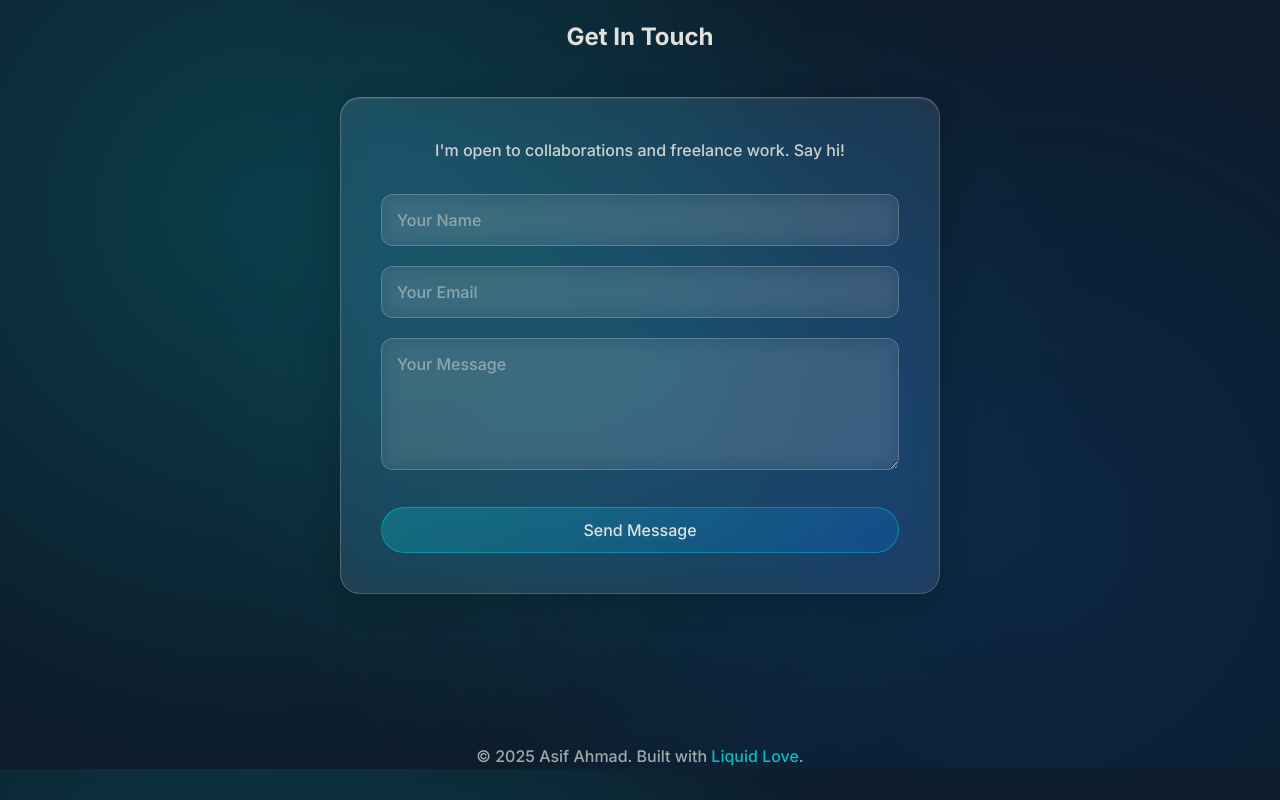
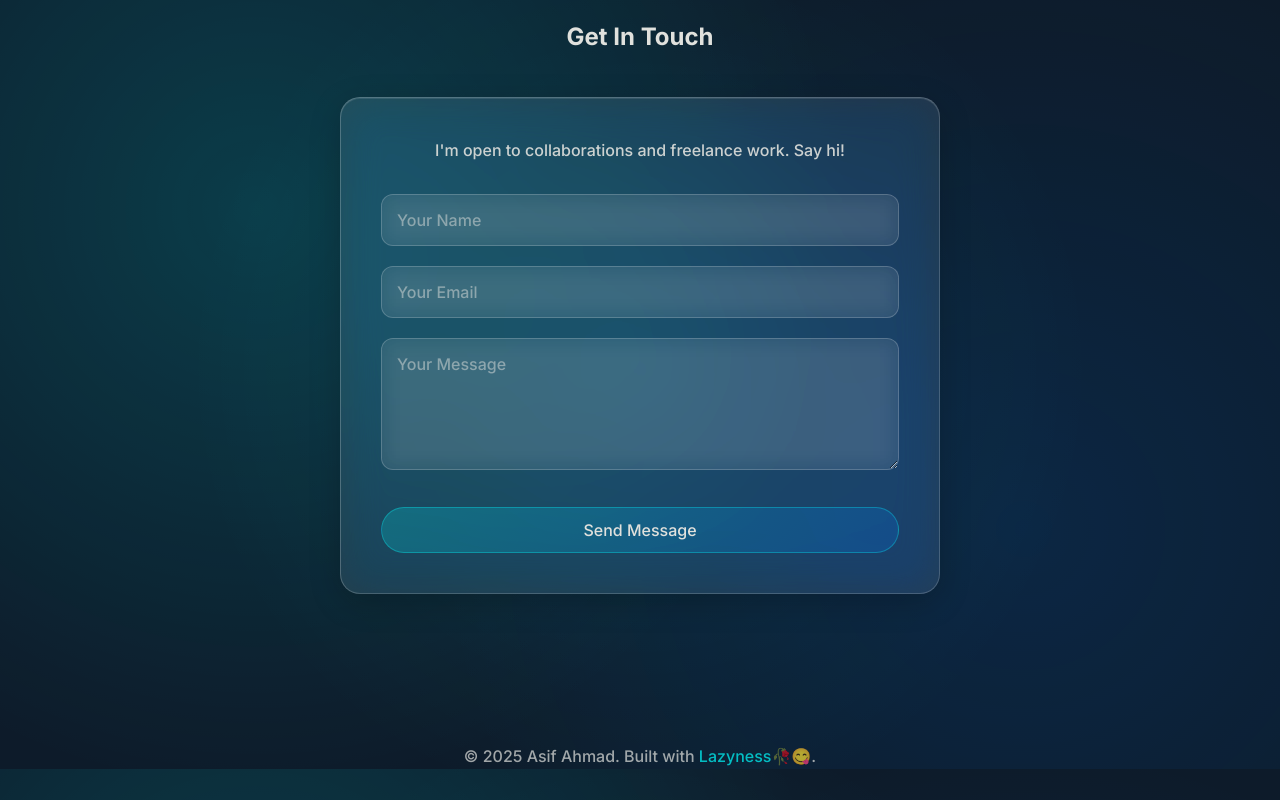
Before and after one commit to Asif4-nothing/Portfolio, a plain HTML site: page index.html in a window 1280 px wide. Shown: the part 1631-2431 px from the top of the page. Drawn offline with Linux system fonts and the light colour scheme.

Commit message:
Update index.html

```diff
--- a/index.html
+++ b/index.html
@@ -119,7 +119,7 @@
     </section>
 
     <footer>
-        <p>&copy; 2025 Asif Ahmad. Built with <span class="cyan-text">Liquid Love</span>.</p>
+        <p>&copy; 2025 Asif Ahmad. Built with <span class="cyan-text">Lazyness🥀😋</span>.</p>
     </footer>
 
     <!-- Defer script loading for better performance -->
```
